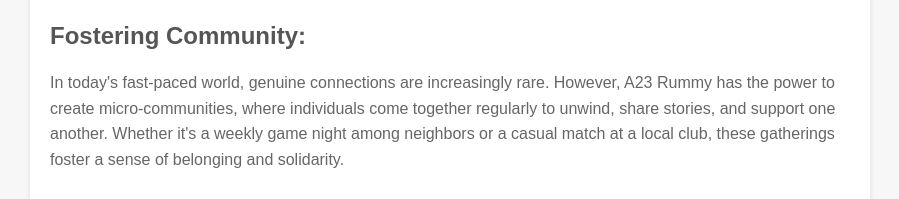
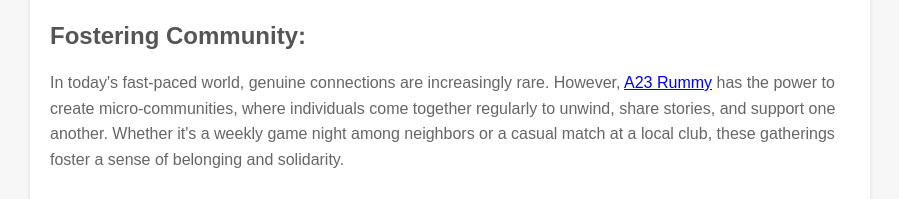
Before and after one commit to roberthinsom/a23rummy-netlify, a plain HTML site: page index.html in a window 1280 px wide. Shown: the part 973-1172 px from the top of the page, without its empty margins (190-1089 px from the left). Drawn offline with Linux system fonts and the light colour scheme.

Commit message:
Update index.html

```diff
--- a/index.html
+++ b/index.html
@@ -56,7 +56,7 @@
     <p>In an era marked by technological advancements and rapidly changing social norms, intergenerational communication often faces challenges. However, A23 Rummy serves as a bridge that spans the generation gap. Grandparents pass down age-old strategies to grandchildren, while younger players bring a fresh perspective to the game. In this exchange, wisdom meets innovation, fostering mutual respect and understanding.</p>
 
     <h2>Fostering Community:</h2>
-    <p>In today's fast-paced world, genuine connections are increasingly rare. However, A23 Rummy has the power to create micro-communities, where individuals come together regularly to unwind, share stories, and support one another. Whether it's a weekly game night among neighbors or a casual match at a local club, these gatherings foster a sense of belonging and solidarity.</p>
+    <p>In today's fast-paced world, genuine connections are increasingly rare. However, <a href="https://roberthinsom.github.io/a23rummy/">A23 Rummy</a> has the power to create micro-communities, where individuals come together regularly to unwind, share stories, and support one another. Whether it's a weekly game night among neighbors or a casual match at a local club, these gatherings foster a sense of belonging and solidarity.</p>
 
     <h2>The Digital Renaissance:</h2>
     <p>While traditional face-to-face interactions remain invaluable, the digital age has ushered in new opportunities for socialization. Online platforms and mobile apps now allow players to enjoy A23 Rummy virtually, connecting with friends and strangers alike from the comfort of their homes. While these digital iterations lack the tactile experience of physical cards, they nonetheless facilitate social connections across geographical boundaries.</p>
```
